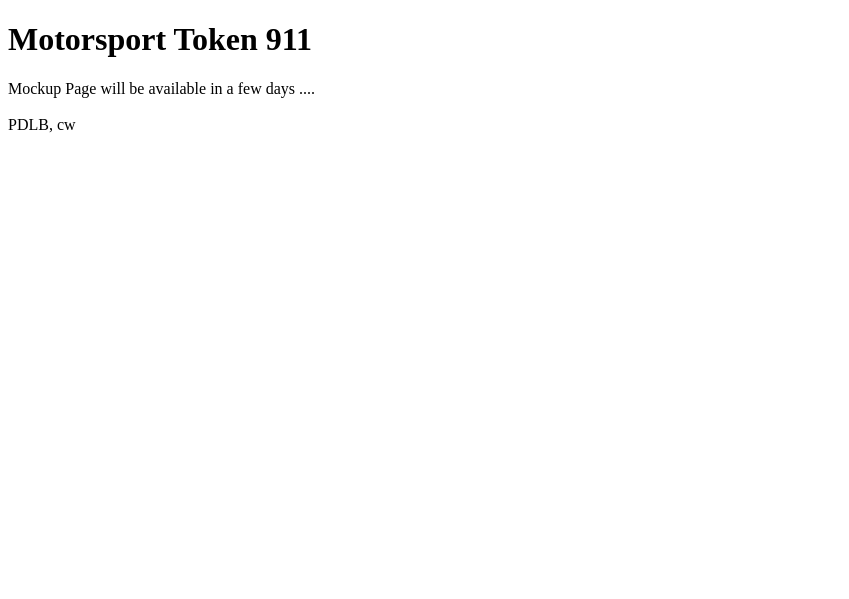
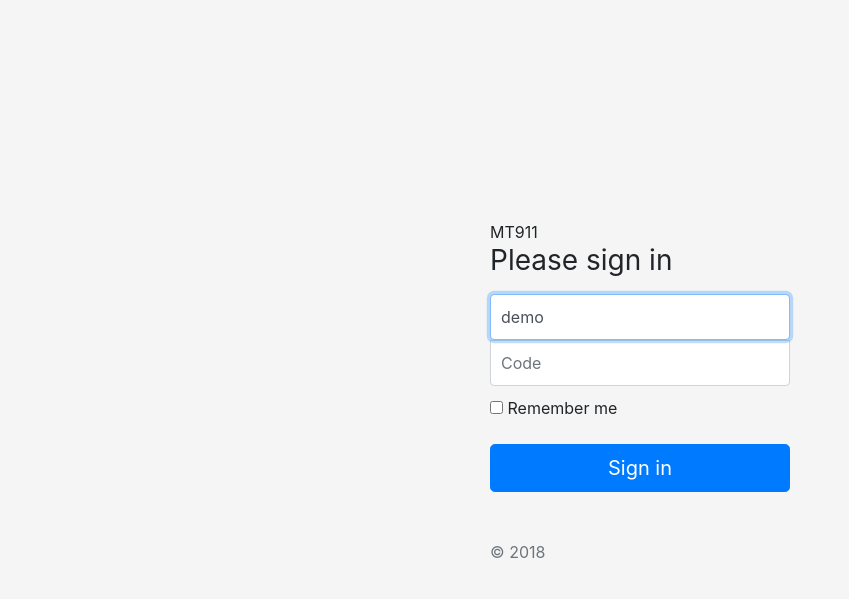
Before and after one commit to motorsporttoken911/motorsporttoken911.github.io, a plain HTML site: page index.html in a window 1280 px wide. Shown: the whole page, without its empty margins (0-849 px from the left). Drawn offline with nearby package versions, Linux system fonts and the light colour scheme.

Commit message:
Update index.html

```diff
--- a/index.html
+++ b/index.html
@@ -1,7 +1,123 @@
-<!DOCTYPE html>
-<html>
-<body>
-<h1>Motorsport Token 911</h1>
-<p>Mockup Page will be available in a few days .... <br /><br /> PDLB, cw</p>
-</body>
+<!doctype html>
+<html lang="en">
+  <head>
+    <!-- Required meta tags -->
+    <meta charset="utf-8">
+    <meta name="viewport" content="width=device-width, initial-scale=1, shrink-to-fit=no">
+
+    <!-- Bootstrap CSS -->
+    <link rel="stylesheet" href="https://stackpath.bootstrapcdn.com/bootstrap/4.1.3/css/bootstrap.min.css" integrity="sha384-MCw98/SFnGE8fJT3GXwEOngsV7Zt27NXFoaoApmYm81iuXoPkFOJwJ8ERdknLPMO" crossorigin="anonymous">
+
+    <title>Login</title>
+
+    <script src="https://cdnjs.cloudflare.com/ajax/libs/crypto-js/3.1.9-1/aes.js"></script>
+
+
+
+<style>
+
+html,
+body {
+  height: 100%;
+}
+
+body {
+  display: -ms-flexbox;
+  display: flex;
+  -ms-flex-align: center;
+  align-items: center;
+  padding-top: 40px;
+  padding-bottom: 40px;
+  background-color: #f5f5f5;
+}
+
+.form-signin {
+  width: 100%;
+  max-width: 330px;
+  padding: 15px;
+  margin: auto;
+}
+.form-signin .checkbox {
+  font-weight: 400;
+}
+.form-signin .form-control {
+  position: relative;
+  box-sizing: border-box;
+  height: auto;
+  padding: 10px;
+  font-size: 16px;
+}
+.form-signin .form-control:focus {
+  z-index: 2;
+}
+.form-signin input[type="email"] {
+  margin-bottom: -1px;
+  border-bottom-right-radius: 0;
+  border-bottom-left-radius: 0;
+}
+.form-signin input[type="password"] {
+  margin-bottom: 10px;
+  border-top-left-radius: 0;
+  border-top-right-radius: 0;
+}
+
+
+
+iframe {
+    display:block;
+    width:100%;
+    height:100vh;
+}
+
+</style>
+
+  </head>
+  <body>
+
+<script type="text/javascript">
+
+//var mystring = 'a';
+//var my_string2 = my_string.substring(0,my_string.length-1)+String.fromCharCode(my_string.charCodeAt(my_string.length-1)+1);
+//alert(my_string2);
+
+  function url() {
+    var pwd = document.getElementById("inputPassword").value;
+    pwd = pwd.toLowerCase().replace(/\s/g,'');
+    if ( 100* (pwd[pwd[2]-1]*3) + (10 * pwd[pwd[2]-1]/3) + (pwd[pwd[2]-1]/3)  == 911)
+    {
+    pwd = 'o'+pwd[1]+'o'+pwd[pwd[2]]+'spo'+pwd[pwd[2]]+pwd[1]+'/';
+    var urll = '911';
+    alert(pwd)
+    // window.location.href=urll;
+    var content = '<iframe src="https://claudiooo.github.io/m'+pwd+'" frameborder="0"></iframe>';
+    document.getElementsByTagName('body')[0].innerHTML = content;
+    }
+    else{
+      return '#';
+    }
+  }
+
+</script>
+
+
+ <form class="form-signin">
+      <!--<img class="mb-4" src="../../assets/brand/bootstrap-solid.svg" alt="" width="72" height="72">-->
+      MT911
+      <h1 class="h3 mb-3 font-weight-normal">Please sign in</h1>
+      <label for="inputEmail" class="sr-only">User</label>
+      <input type="text" id="inputEmail" class="form-control" placeholder="demo" value="demo" required autofocus>
+      <label for="inputPassword" class="sr-only">Code</label>
+      <input type="password" id="inputPassword" class="form-control" placeholder="Code" required>
+      <div class="checkbox mb-3">
+        <label>
+          <input type="checkbox" value="remember-me"> Remember me
+        </label>
+      </div>
+      <button class="btn btn-lg btn-primary btn-block" type="submit" onclick="url(); return false;" id="logind" >Sign in</button>
+      <p class="mt-5 mb-3 text-muted">&copy; 2018</p>
+
+
+    </form>
+
+  </body>
 </html>
```
